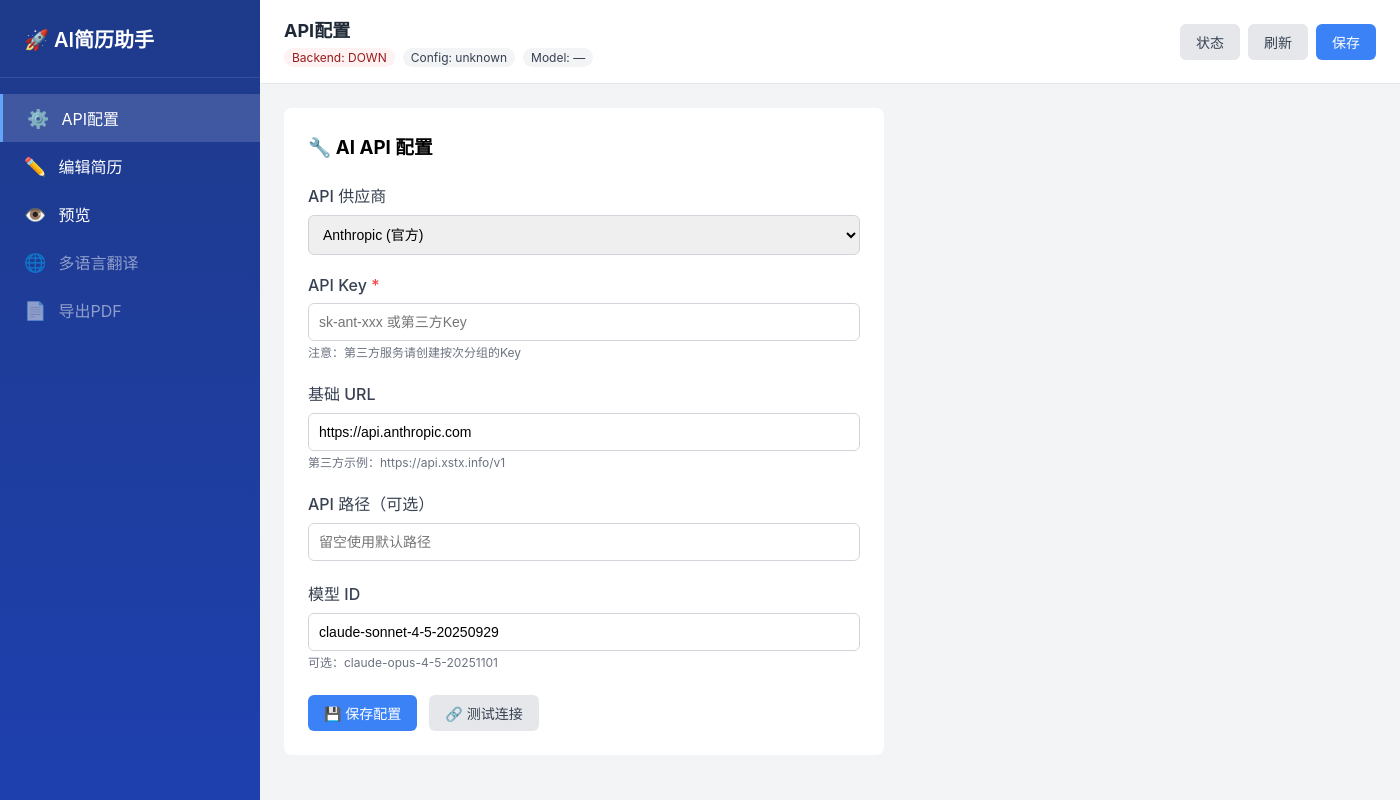
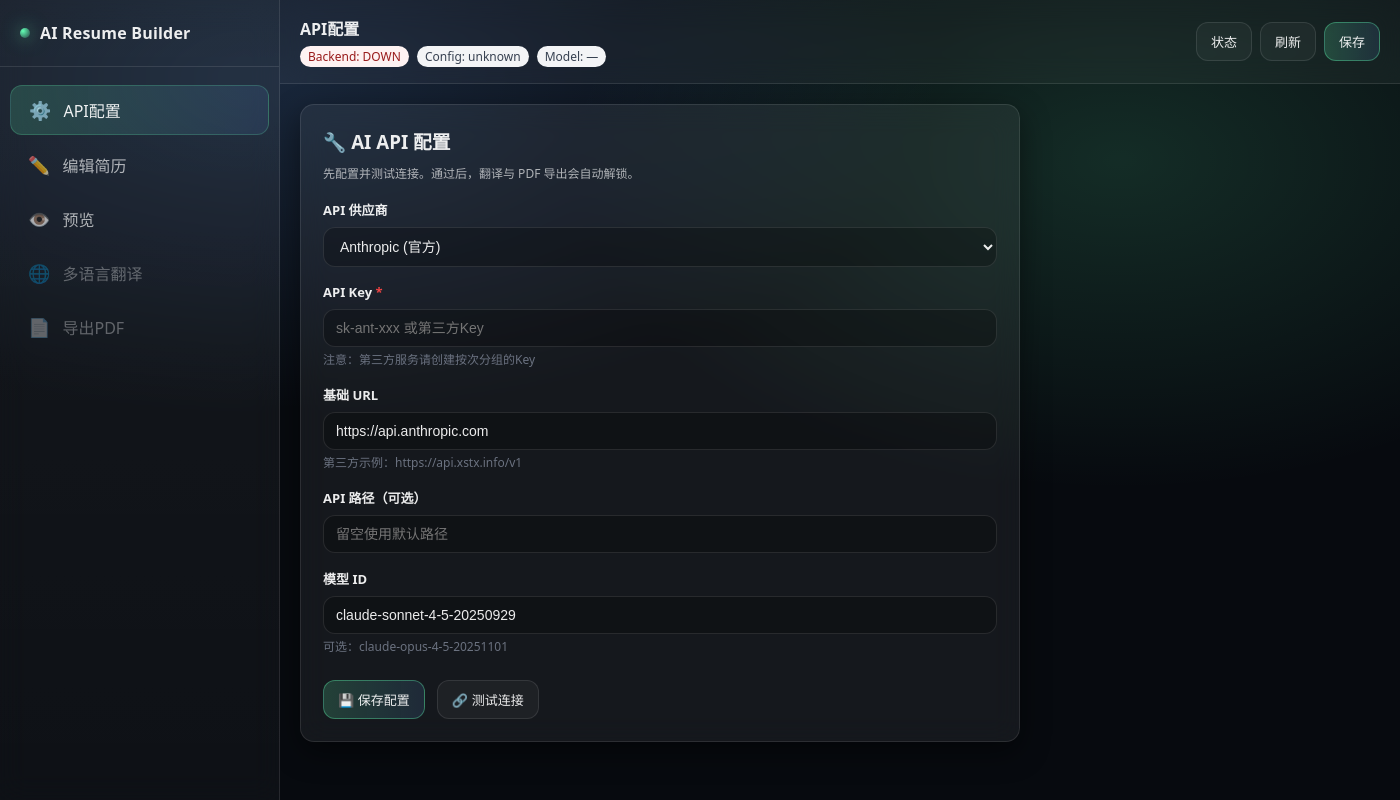
Before and after one commit to zheyuliu328/resume-ai-builder, an Electron app: page frontend/index.html in a window 1400 px wide. Drawn offline with Linux system fonts and the light colour scheme; no server answers.

Commit message:
UI: adopt dark glass theme with accent pills (OpenClaw-inspired)

```diff
--- a/frontend/index.html
+++ b/frontend/index.html
@@ -5,62 +5,210 @@
     <meta name="viewport" content="width=device-width, initial-scale=1.0">
     <title>AI简历更新助手</title>
     <style>
+        :root {
+            --bg: #070a0f;
+            --panel: rgba(255,255,255,0.06);
+            --panel-solid: #0b1020;
+            --text: rgba(255,255,255,0.92);
+            --muted: rgba(255,255,255,0.65);
+            --border: rgba(255,255,255,0.10);
+            --shadow: 0 10px 30px rgba(0,0,0,0.45);
+
+            --accent: #63ffb5;      /* green-ish */
+            --accent2: #68a7ff;     /* blue-ish */
+            --danger: #ff5a6b;
+            --warn: #ffcc66;
+
+            --radius: 14px;
+            --radius-sm: 10px;
+        }
+
         * { margin: 0; padding: 0; box-sizing: border-box; }
-        body { font-family: -apple-system, BlinkMacSystemFont, 'Segoe UI', sans-serif; height: 100vh; overflow: hidden; }
+
+        body {
+            font-family: ui-sans-serif, system-ui, -apple-system, BlinkMacSystemFont, 'Segoe UI', sans-serif;
+            height: 100vh;
+            overflow: hidden;
+            background: radial-gradient(1200px 600px at 20% 10%, rgba(104,167,255,0.18), transparent 55%),
+                        radial-gradient(1000px 600px at 80% 20%, rgba(99,255,181,0.14), transparent 55%),
+                        var(--bg);
+            color: var(--text);
+        }
+
+        a { color: var(--accent2); text-decoration: none; }
+        a:hover { text-decoration: underline; }
 
         .container { display: flex; height: 100vh; }
 
         /* 侧边栏 */
-        .sidebar { width: 260px; background: linear-gradient(180deg, #1e3a8a 0%, #1e40af 100%); color: white; display: flex; flex-direction: column; }
-        .sidebar-header { padding: 24px; border-bottom: 1px solid rgba(255,255,255,0.1); }
-        .sidebar-header h1 { font-size: 20px; font-weight: 600; }
-        .sidebar-nav { flex: 1; padding: 16px 0; }
-        .nav-item { padding: 12px 24px; cursor: pointer; transition: background 0.2s; display: flex; align-items: center; gap: 12px; }
-        .nav-item:hover { background: rgba(255,255,255,0.1); }
-        .nav-item.active { background: rgba(255,255,255,0.15); border-left: 3px solid #60a5fa; }
+        .sidebar {
+            width: 280px;
+            background: linear-gradient(180deg, rgba(255,255,255,0.06) 0%, rgba(255,255,255,0.03) 100%);
+            border-right: 1px solid var(--border);
+            backdrop-filter: blur(14px);
+            -webkit-backdrop-filter: blur(14px);
+            display: flex;
+            flex-direction: column;
+        }
+
+        .sidebar-header {
+            padding: 22px 20px;
+            border-bottom: 1px solid var(--border);
+        }
+
+        .sidebar-header h1 {
+            font-size: 16px;
+            font-weight: 650;
+            letter-spacing: 0.2px;
+            display:flex;
+            align-items:center;
+            gap:10px;
+        }
+
+        .brand-dot {
+            width:10px;height:10px;border-radius:999px;
+            background: radial-gradient(circle at 30% 30%, var(--accent), rgba(99,255,181,0.1));
+            box-shadow: 0 0 18px rgba(99,255,181,0.55);
+            display:inline-block;
+        }
+
+        .sidebar-nav { flex: 1; padding: 12px 0; }
+
+        .nav-item {
+            padding: 12px 18px;
+            margin: 6px 10px;
+            border-radius: 12px;
+            cursor: pointer;
+            transition: all 0.15s ease;
+            display: flex;
+            align-items: center;
+            gap: 12px;
+            color: var(--muted);
+        }
+
+        .nav-item:hover {
+            background: rgba(255,255,255,0.06);
+            color: var(--text);
+        }
+
+        .nav-item.active {
+            background: linear-gradient(90deg, rgba(99,255,181,0.16), rgba(104,167,255,0.10));
+            border: 1px solid rgba(99,255,181,0.20);
+            color: var(--text);
+        }
+
         .nav-icon { font-size: 18px; }
 
         /* 主内容区 */
-        .main-content { flex: 1; display: flex; flex-direction: column; background: #f3f4f6; }
-        .topbar { background: white; padding: 16px 24px; border-bottom: 1px solid #e5e7eb; display: flex; justify-content: space-between; align-items: center; }
-        .topbar h2 { font-size: 18px; color: #1f2937; }
-        .btn { padding: 8px 16px; border-radius: 6px; border: none; cursor: pointer; font-size: 14px; transition: all 0.2s; }
-        .btn-primary { background: #3b82f6; color: white; }
-        .btn-primary:hover { background: #2563eb; }
-        .btn-secondary { background: #e5e7eb; color: #374151; }
-        .btn-secondary:hover { background: #d1d5db; }
+        .main-content {
+            flex: 1;
+            display: flex;
+            flex-direction: column;
+            background: transparent;
+        }
 
-        .content-area { flex: 1; overflow-y: auto; padding: 24px; }
+        .topbar {
+            background: rgba(255,255,255,0.04);
+            border-bottom: 1px solid var(--border);
+            backdrop-filter: blur(14px);
+            -webkit-backdrop-filter: blur(14px);
+            padding: 16px 20px;
+            display: flex;
+            justify-content: space-between;
+            align-items: center;
+            gap: 16px;
+        }
+
+        .topbar h2 { font-size: 16px; color: var(--text); font-weight: 650; }
+
+        .btn {
+            padding: 9px 14px;
+            border-radius: 12px;
+            border: 1px solid var(--border);
+            cursor: pointer;
+            font-size: 13px;
+            transition: all 0.15s ease;
+            background: rgba(255,255,255,0.04);
+            color: var(--text);
+        }
+
+        .btn:hover { transform: translateY(-1px); background: rgba(255,255,255,0.07); }
+
+        .btn-primary {
+            border: 1px solid rgba(99,255,181,0.35);
+            background: linear-gradient(90deg, rgba(99,255,181,0.18), rgba(104,167,255,0.12));
+        }
+
+        .btn-primary:hover {
+            background: linear-gradient(90deg, rgba(99,255,181,0.24), rgba(104,167,255,0.16));
+        }
+
+        .content-area { flex: 1; overflow-y: auto; padding: 20px; }
         .view { display: none; }
         .view.active { display: block; }
 
+        /* 卡片 */
+        .card {
+            background: var(--panel);
+            border: 1px solid var(--border);
+            border-radius: var(--radius);
+            box-shadow: var(--shadow);
+            backdrop-filter: blur(14px);
+            -webkit-backdrop-filter: blur(14px);
+        }
+
         /* 配置视图 */
-        .config-form { background: white; padding: 24px; border-radius: 8px; max-width: 600px; }
-        .form-group { margin-bottom: 20px; }
-        .form-group label { display: block; margin-bottom: 8px; font-weight: 500; color: #374151; }
-        .form-group input, .form-group select, .form-group textarea { width: 100%; padding: 10px; border: 1px solid #d1d5db; border-radius: 6px; font-size: 14px; }
-        .form-group textarea { min-height: 100px; resize: vertical; }
+        .config-form { padding: 22px; max-width: 720px; }
+
+        .form-group { margin-bottom: 16px; }
+        .form-group label { display: block; margin-bottom: 8px; font-weight: 600; color: var(--text); font-size: 13px; }
+
+        .form-group input, .form-group select, .form-group textarea {
+            width: 100%;
+            padding: 10px 12px;
+            border: 1px solid var(--border);
+            border-radius: 12px;
+            font-size: 14px;
+            background: rgba(0,0,0,0.25);
+            color: var(--text);
+            outline: none;
+        }
+
+        .form-group input:focus, .form-group select:focus, .form-group textarea:focus {
+            border-color: rgba(99,255,181,0.45);
+            box-shadow: 0 0 0 4px rgba(99,255,181,0.10);
+        }
+
+        .form-group textarea { min-height: 120px; resize: vertical; }
 
         /* 编辑视图 */
-        .edit-grid { display: grid; grid-template-columns: 1fr 2fr; gap: 24px; }
-        .edit-panel { background: white; padding: 24px; border-radius: 8px; }
-        .edit-panel h3 { margin-bottom: 16px; color: #1f2937; }
-        .edit-panel textarea { min-height: 200px; }
+        .edit-grid { display: grid; grid-template-columns: 1fr 2fr; gap: 18px; }
+        .edit-panel { padding: 20px; }
+        .edit-panel h3 { margin-bottom: 12px; color: var(--text); font-weight: 650; }
+        .edit-panel textarea { min-height: 220px; }
 
         /* 预览视图 */
-        .preview-container { background: white; padding: 40px; border-radius: 8px; max-width: 900px; margin: 0 auto; box-shadow: 0 1px 3px rgba(0,0,0,0.1); }
+        .preview-container { padding: 28px; max-width: 980px; margin: 0 auto; }
 
         /* 加载状态 */
-        .loading { text-align: center; padding: 40px; color: #6b7280; }
-        .spinner { border: 3px solid #f3f4f6; border-top: 3px solid #3b82f6; border-radius: 50%; width: 40px; height: 40px; animation: spin 1s linear infinite; margin: 0 auto 16px; }
+        .loading { text-align: center; padding: 40px; color: var(--muted); }
+        .spinner { border: 3px solid rgba(255,255,255,0.12); border-top: 3px solid var(--accent2); border-radius: 50%; width: 38px; height: 38px; animation: spin 1s linear infinite; margin: 0 auto 16px; }
         @keyframes spin { 0% { transform: rotate(0deg); } 100% { transform: rotate(360deg); } }
 
         /* 通知 */
-        .notification { position: fixed; top: 20px; right: 20px; background: white; padding: 16px 24px; border-radius: 8px; box-shadow: 0 4px 6px rgba(0,0,0,0.1); display: none; z-index: 1000; }
-        .notification.show { display: block; animation: slideIn 0.3s; }
-        .notification.success { border-left: 4px solid #10b981; }
-        .notification.error { border-left: 4px solid #ef4444; }
-        @keyframes slideIn { from { transform: translateX(400px); opacity: 0; } to { transform: translateX(0); opacity: 1; } }
+        .notification { position: fixed; top: 20px; right: 20px; background: rgba(10,14,24,0.92); padding: 14px 16px; border-radius: 14px; border: 1px solid var(--border); box-shadow: var(--shadow); display: none; z-index: 1000; color: var(--text); }
+        .notification.show { display: block; animation: slideIn 0.25s ease; }
+        .notification.success { border-left: 4px solid var(--accent); }
+        .notification.error { border-left: 4px solid var(--danger); }
+        @keyframes slideIn { from { transform: translateX(20px); opacity: 0; } to { transform: translateX(0); opacity: 1; } }
+
+        /* Small helpers */
+        .muted { color: var(--muted); font-size: 12px; }
+
+        @media (max-width: 1024px) {
+            .sidebar { width: 250px; }
+            .edit-grid { grid-template-columns: 1fr; }
+        }
     </style>
 </head>
 <body>
@@ -68,7 +216,7 @@
         <!-- 侧边栏 -->
         <div class="sidebar">
             <div class="sidebar-header">
-                <h1>🚀 AI简历助手</h1>
+                <h1><span class="brand-dot"></span> AI Resume Builder</h1>
             </div>
             <nav class="sidebar-nav">
                 <div class="nav-item active" data-view="config" onclick="switchView('config')">
@@ -116,8 +264,9 @@
             <div class="content-area">
                 <!-- 配置视图 -->
                 <div id="config-view" class="view active">
-                    <div class="config-form">
-                        <h3 style="margin-bottom: 24px;">🔧 AI API 配置</h3>
+                    <div class="config-form card">
+                        <h3 style="margin-bottom: 10px;">🔧 AI API 配置</h3>
+                        <p class="muted" style="margin-bottom: 18px;">先配置并测试连接。通过后，翻译与 PDF 导出会自动解锁。</p>
 
                         <div class="form-group">
                             <label>API 供应商</label>
@@ -162,7 +311,7 @@
                 <!-- 编辑视图 -->
                 <div id="edit-view" class="view">
                     <div class="edit-grid">
-                        <div class="edit-panel">
+                        <div class="edit-panel card">
                             <h3>AI增量更新</h3>
                             <div class="form-group">
                                 <label>更新部分</label>
@@ -180,7 +329,7 @@
                             <button class="btn btn-primary" onclick="updateSection()">AI优化并更新</button>
                         </div>
 
-                        <div class="edit-panel">
+                        <div class="edit-panel card">
                             <h3>当前简历数据</h3>
                             <div id="resume-data" style="font-size: 12px; color: #6b7280; max-height: 400px; overflow-y: auto;">
                                 <div class="loading">
@@ -194,7 +343,7 @@
 
                 <!-- 预览视图 -->
                 <div id="preview-view" class="view">
-                    <div class="preview-container" id="preview-content">
+                    <div class="preview-container card" id="preview-content">
                         <div class="loading">
                             <div class="spinner"></div>
                             <p>生成预览中...</p>
```
